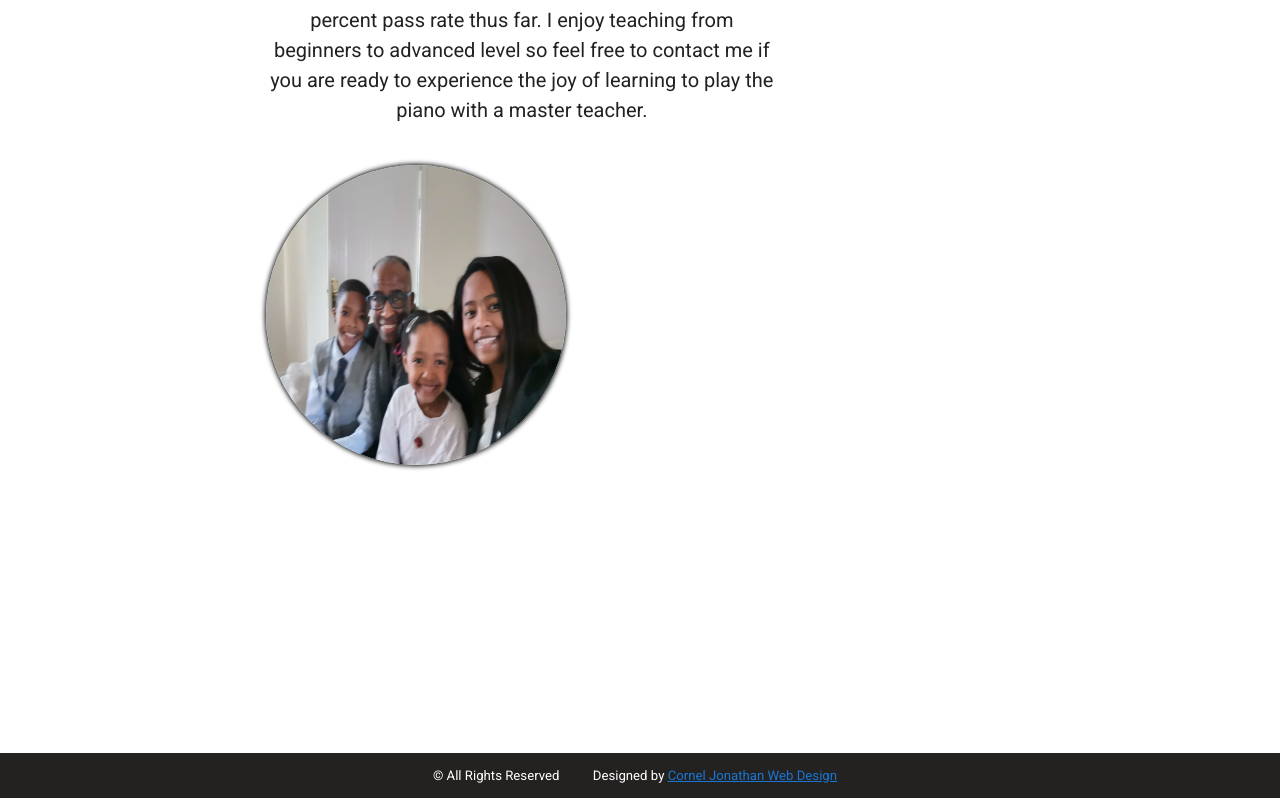
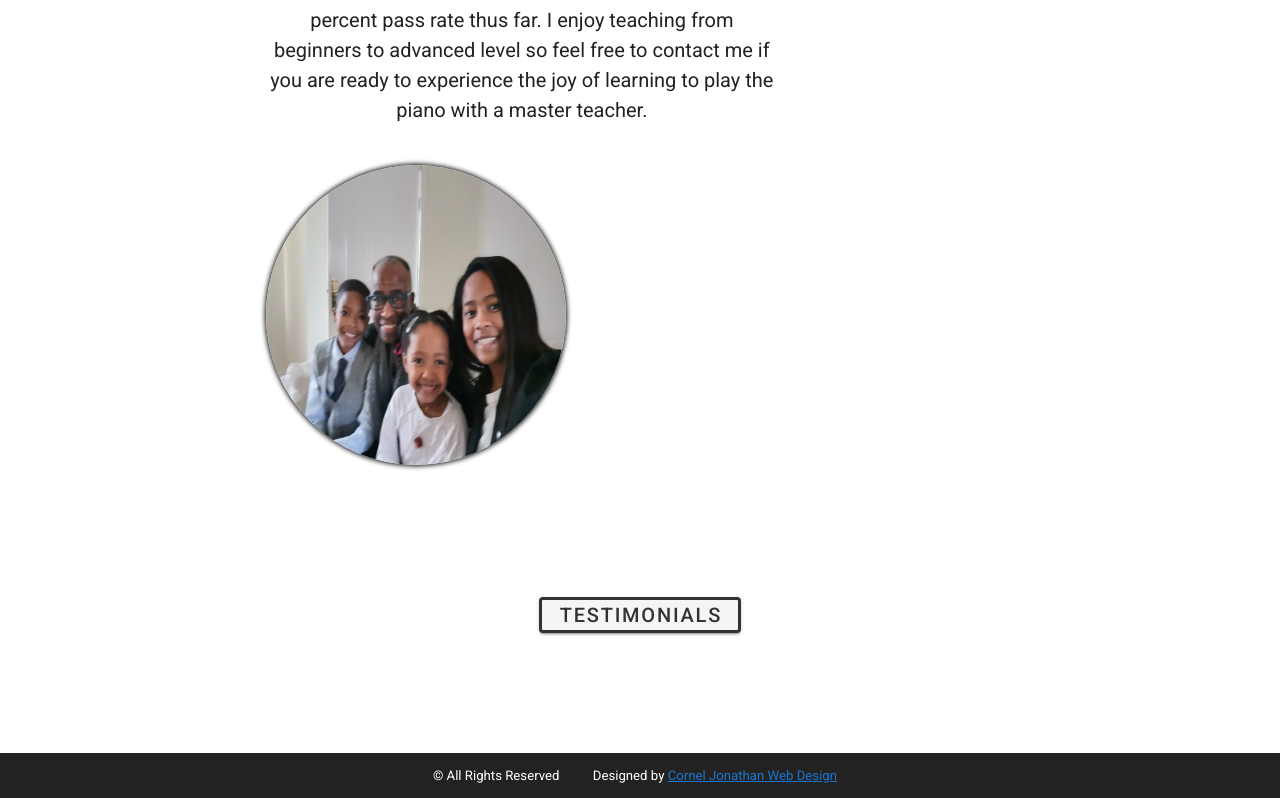
Before and after one commit to Hi-Im-Jony/pieter-piano, a Vue app: page / in a window 1280 px wide. Shown: the part 2998-3796 px from the top of the page. Built offline with nearby package versions, Linux system fonts and the light colour scheme.

Commit message:
added testimonials button

```diff
--- a/src/views/Home.vue
+++ b/src/views/Home.vue
@@ -4,6 +4,11 @@
       <welcome-text />
       <pros />
       <about />
+      <div id="btn-container">
+        <v-btn id="custom-btn">
+          Testimonials
+        </v-btn>
+      </div>
       <my-footer />
     </div>
   </div>
@@ -39,4 +44,17 @@ export default {
   background-repeat: no-repeat;
   background-size: cover;
 }
+
+#btn-container {
+  position: absolute;
+  bottom: 15vh;
+  width: 100vw;
+  display: flex;
+  justify-content: center;
+}
+#custom-btn {
+  border: solid rgb(51, 49, 49) !important;
+  color: rgb(51, 49, 49) !important;
+  font-size: 20px !important;
+}
 </style>
```
